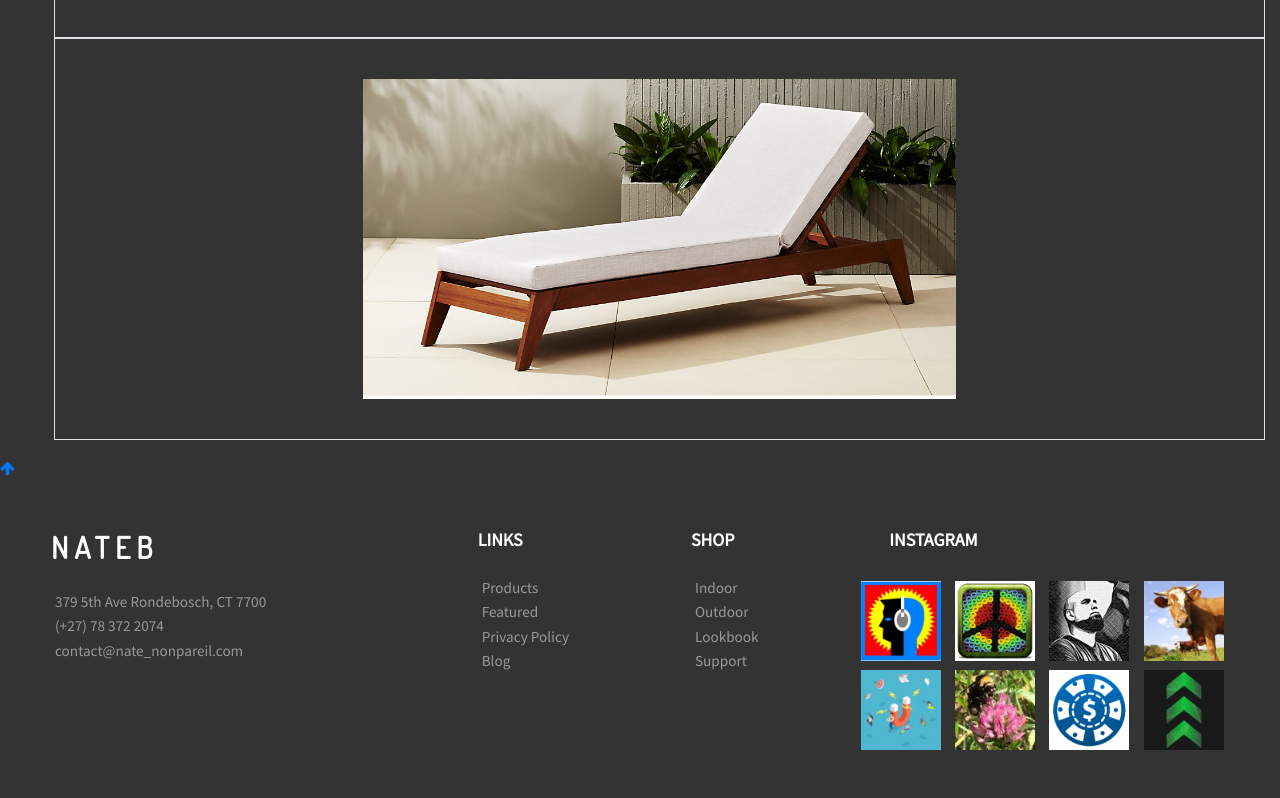
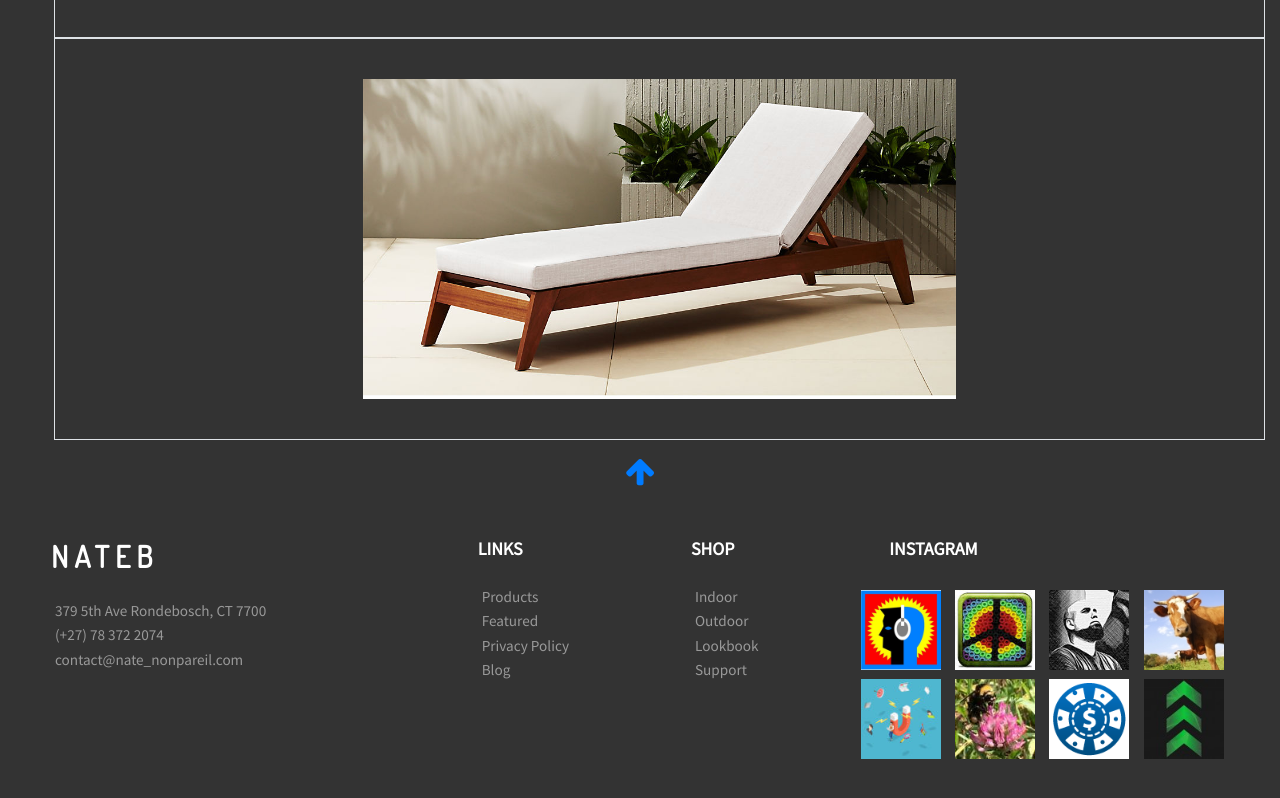
Before and after one commit to LEE337Murds/online-shop, a plain HTML site: page lookbook.html in a window 1280 px wide. Shown: the part 4496-5294 px from the top of the page. Drawn offline with nearby package versions, Linux system fonts and the light colour scheme.

Commit message:
fixed scroll to top

```diff
--- a/lookbook.html
+++ b/lookbook.html
@@ -89,7 +89,10 @@
             </li>
 
         </ul>
-        <a href="#top" id="goTop"><i class="fa fa-arrow-up"></i></a>
+        <div id="scrollToTop">
+
+                <a href="#top" id="goTop"><i class="fa fa-arrow-up"></i></a>
+            </div>
         <script type="text/javascript" charset="utf-8">
             $(document).ready(function(){
                 $("a[rel^='prettyPhoto']").prettyPhoto({social_tools:''});
```
Also changed, not shown: shop.html (+4 -1 lines).
